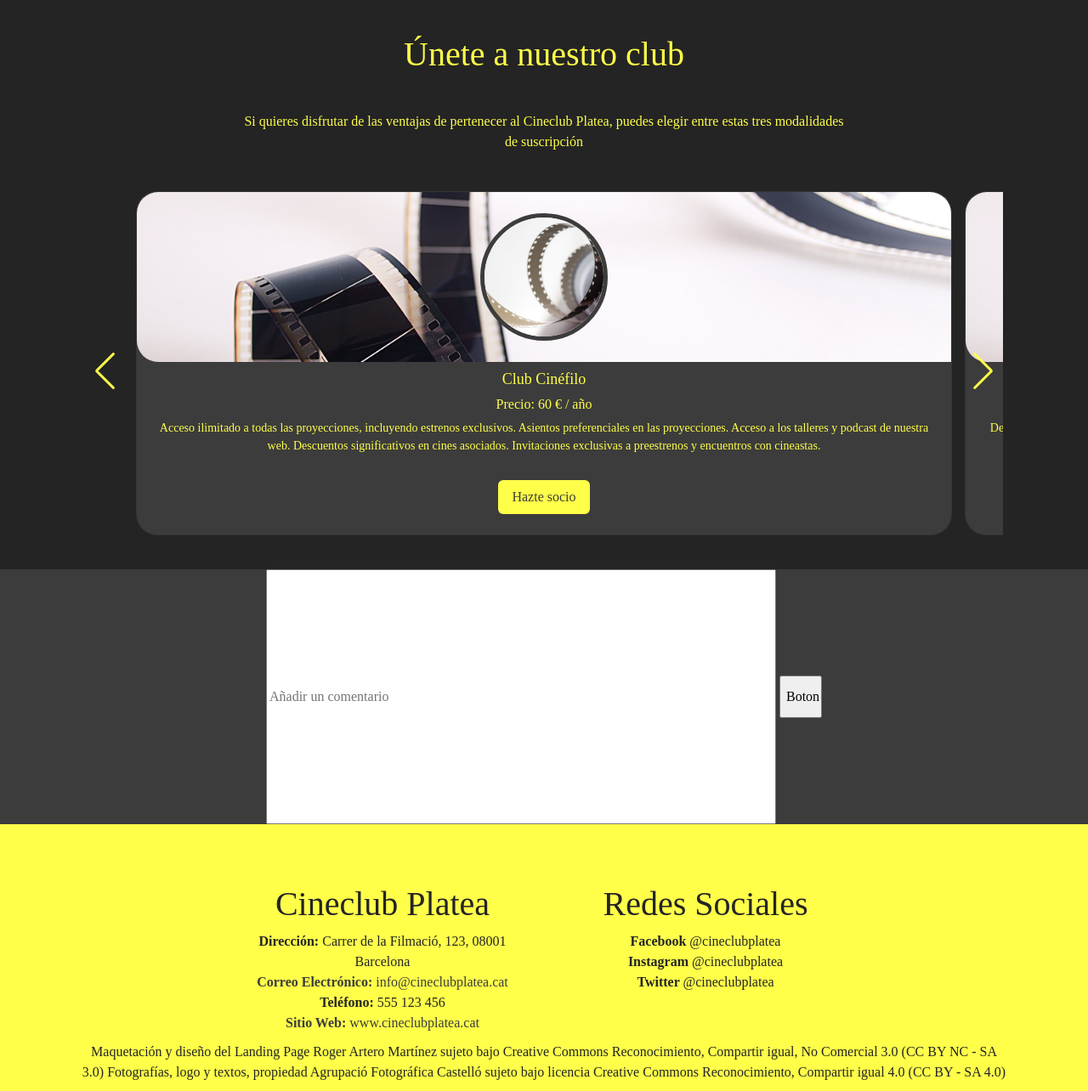
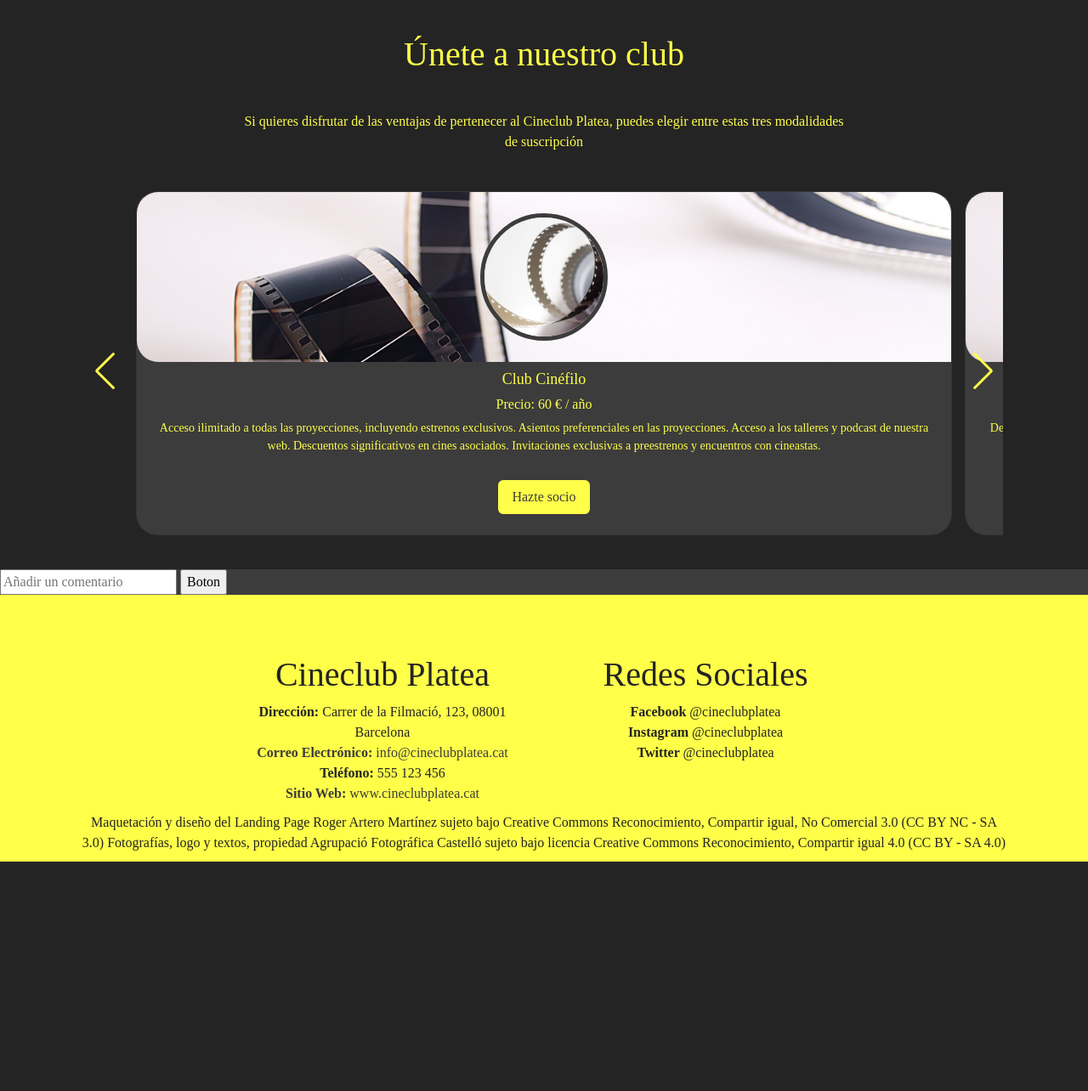
Before and after one commit to xorsch/CinemesPlatea, a PHP site: page / in a window 1280 px wide. Shown: the part 1635-2919 px from the top of the page at 85% size. After the commit the page ends 2649 px from the top, so only its background shows below. Run offline with PHP 8.4, Linux system fonts and the light colour scheme.

Commit message:
Update grid.css

```diff
--- a/web/css/grid.css
+++ b/web/css/grid.css
@@ -37,9 +37,9 @@ p {
 
 :root {
   /* Variables global */
-  --bg-color: #ffff4a;
+  --bg-color: #FFFF4A;
   --primary: #242424;
-  --secondary: #3c3c3c;
+  --secondary: #3C3C3C;
   --green: #82cd47;
   --secondary-light: rgb(34, 124, 112, 0.2);
   --secondary-light-2: rgb(127, 183, 126, 0.1);
@@ -426,19 +428,6 @@ p {
   /* left: 26px !important; */
 }
 
-/* Formulario comentario */
-.comment-area {
-  display: flex;
-  justify-content: center;
-  align-items: center;
-  height: 300px;
-}
-#comentArea{
-  height: 300px;
-  width: 600px;
-  text-align: start;
-  top: 0;
-}
 /* Botón flotante scrollToTop*/
 
 #scrolltotop_parent {
@@ -457,15 +446,20 @@ p {
   transition: opacity 0.6s ease-in-out;
 }
 
+#scrolltotop_arrow {
+  border: solid var(--secondary);
+  border-width: 0 3px 3px 0;
+  display: inline-block;
+  text-align: center;
+  padding: 3px;
+  transform: rotate(-135deg) scale(4);
+}
+
 #scrolltotop_parent:hover {
   opacity: 0.5;
 }
-/* Contacto */
-#comment-btn {
-  height: 50px;
-  width: 50px;
-}
-/* footer */
+
+/* fotter */
 
 footer {
   background: var(--bg-color);
```
Also changed, not shown: other parts of web/css/grid.css (+28 -18 lines).
